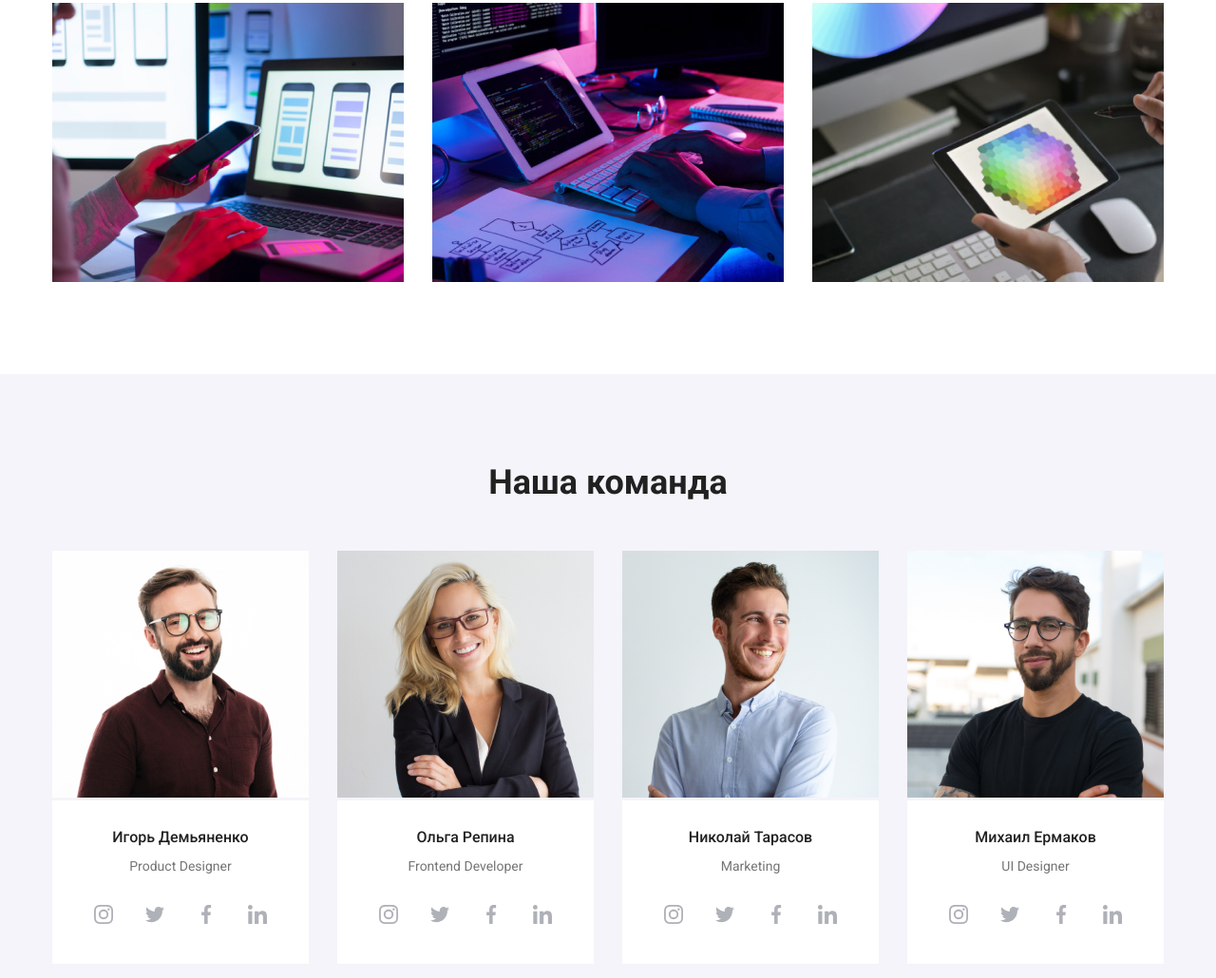
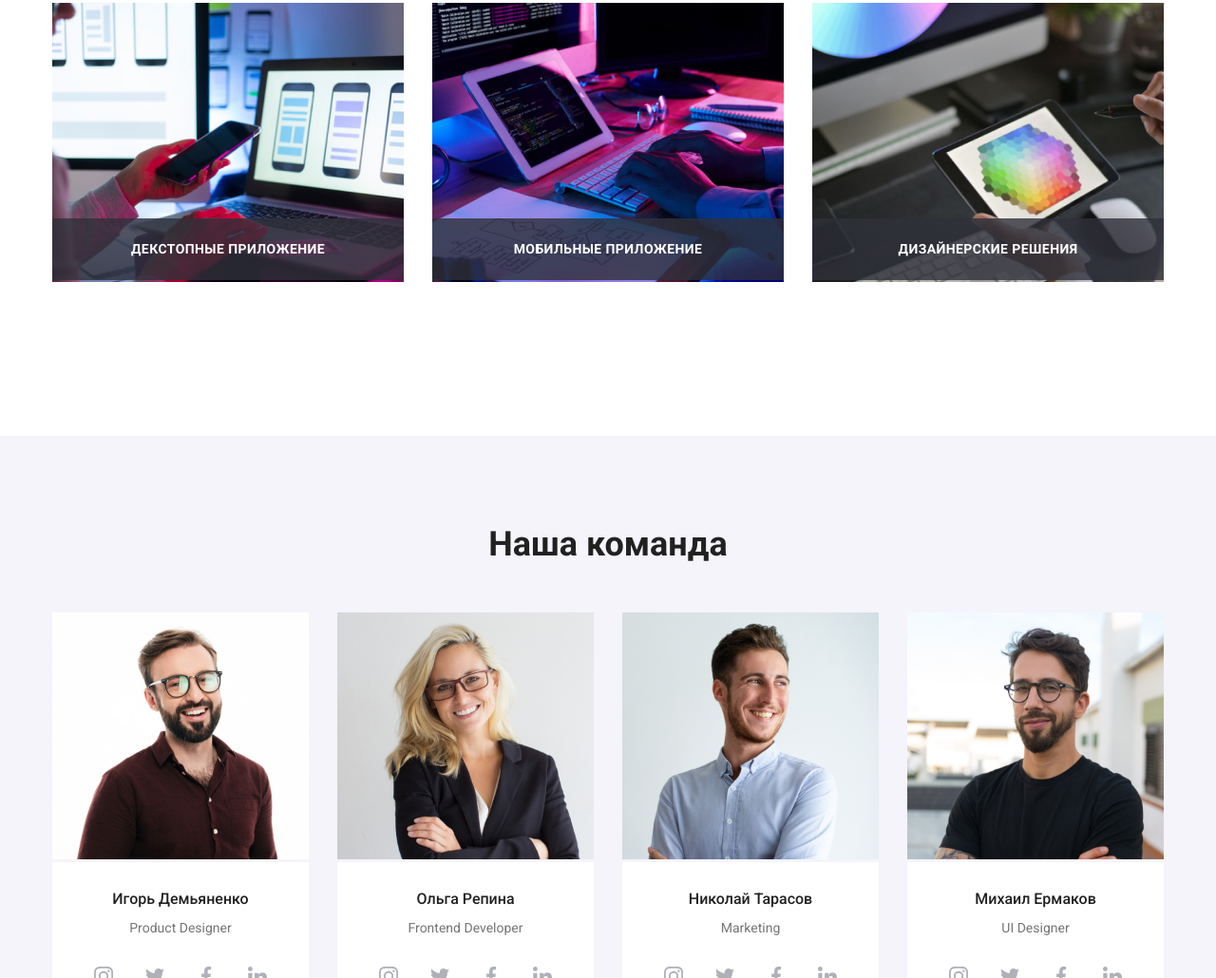
Before and after one commit to Yrii29/goit-markup-hw-05, a plain HTML site: page index.html in a window 1280 px wide. Shown: the part 1205-2235 px from the top of the page at 95% size. Drawn offline with nearby package versions, Linux system fonts and the light colour scheme.

Commit message:
нове

```diff
--- a/css/stуles.css
+++ b/css/stуles.css
@@ -284,6 +284,28 @@ li {
   margin-right: 30px;
 }
 
+.name-picture {
+  background-image: linear-gradient(
+    rgba(47, 48, 58, 0.8),
+    rgba(47, 48, 58, 0.8)
+  );
+  width: 370px;
+  height: 65px;
+  position: relative;
+  bottom: 70px;
+  display: flex;
+  align-items: center;
+  justify-content: center;
+}
+
+.work-name {
+  text-transform: uppercase;
+  color: var(--title-color);
+  font-weight: 700;
+  line-height: 1.14;
+  letter-spacing: 0.03em;
+}
+
 /* секція команди*/
 
 .section-comando {
@@ -314,6 +336,11 @@ li {
 
 .comando-li:not(:last-child) {
   margin-right: 30px;
+}
+
+.comando-li:hover {
+  box-shadow: 0px 1px 3px rgba(0, 0, 0, 0.12), 0px 1px 1px rgba(0, 0, 0, 0.14),
+    0px 2px 1px rgba(0, 0, 0, 0.2);
 }
 
 .surname {
@@ -351,6 +378,8 @@ li {
 .social-icons-link:focus {
   background-color: var(--web-color);
   color: var(--title-color);
+  transition-delay: 250ms;
+  transition: cubic-bezier(0.4, 0, 0.2, 1);
 }
 
 .social-icons-svg-comando {
--- a/index.html
+++ b/index.html
@@ -120,14 +120,23 @@
               <ul class="work-ul">
                  <li class="work-li">
                     <img src="./images/img.jpg" alt="" width="370" height="294">
+                    <div class="name-picture">
+                      <p class="work-name">ДЕКСТОПНЫЕ ПРИЛОЖЕНИЕ</p>
+                    </div>
                  </li>
 
                  <li class="work-li">
                     <img src="./images/img1.jpg" alt="" width="370" height="294">
+                    <div class="name-picture">
+                      <p class="work-name">МОБИЛЬНЫЕ ПРИЛОЖЕНИЕ</p>
+                    </div>
                  </li>
 
                  <li class="work-li">
                     <img src="./images/img2.jpg" alt="" width="370" height="294">
+                    <div class="name-picture">
+                      <p class="work-name">ДИЗАЙНЕРСКИЕ РЕШЕНИЯ</p>
+                    </div>
                  </li>
              </ul>
 
```
